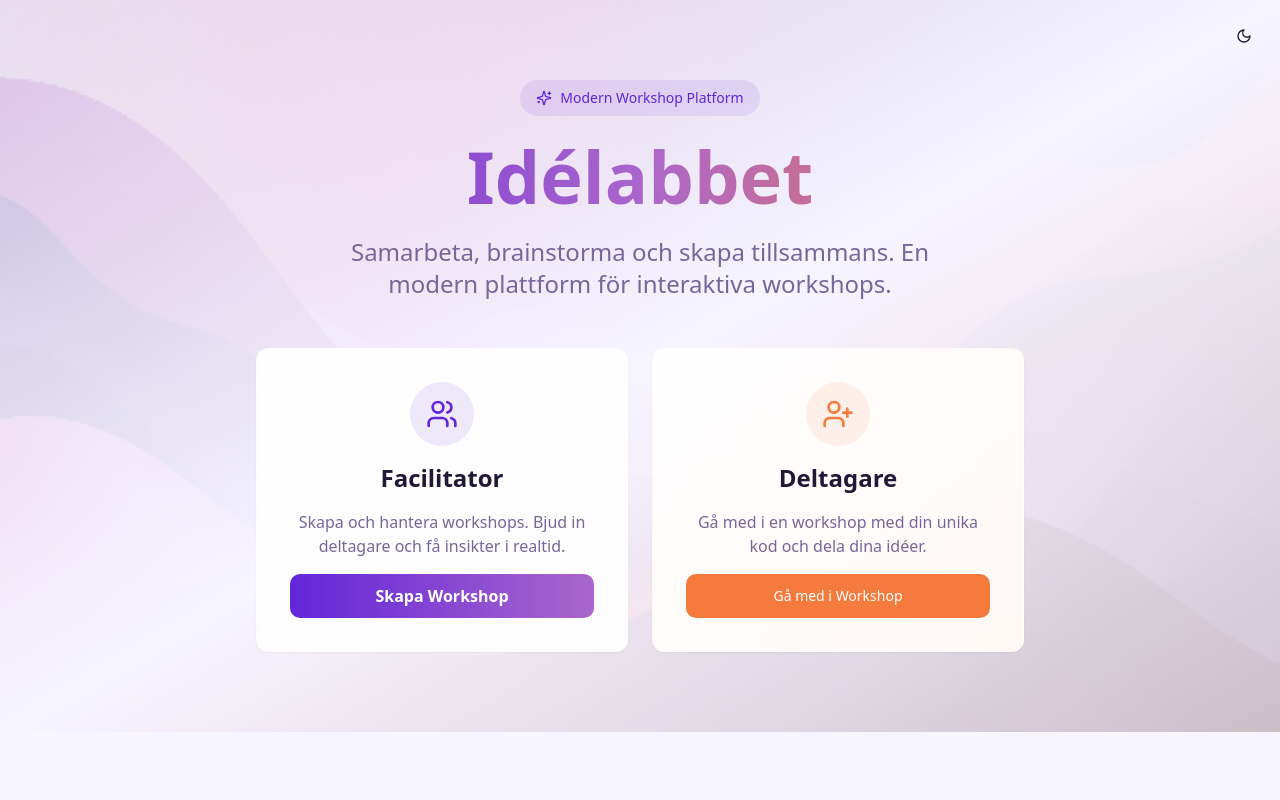
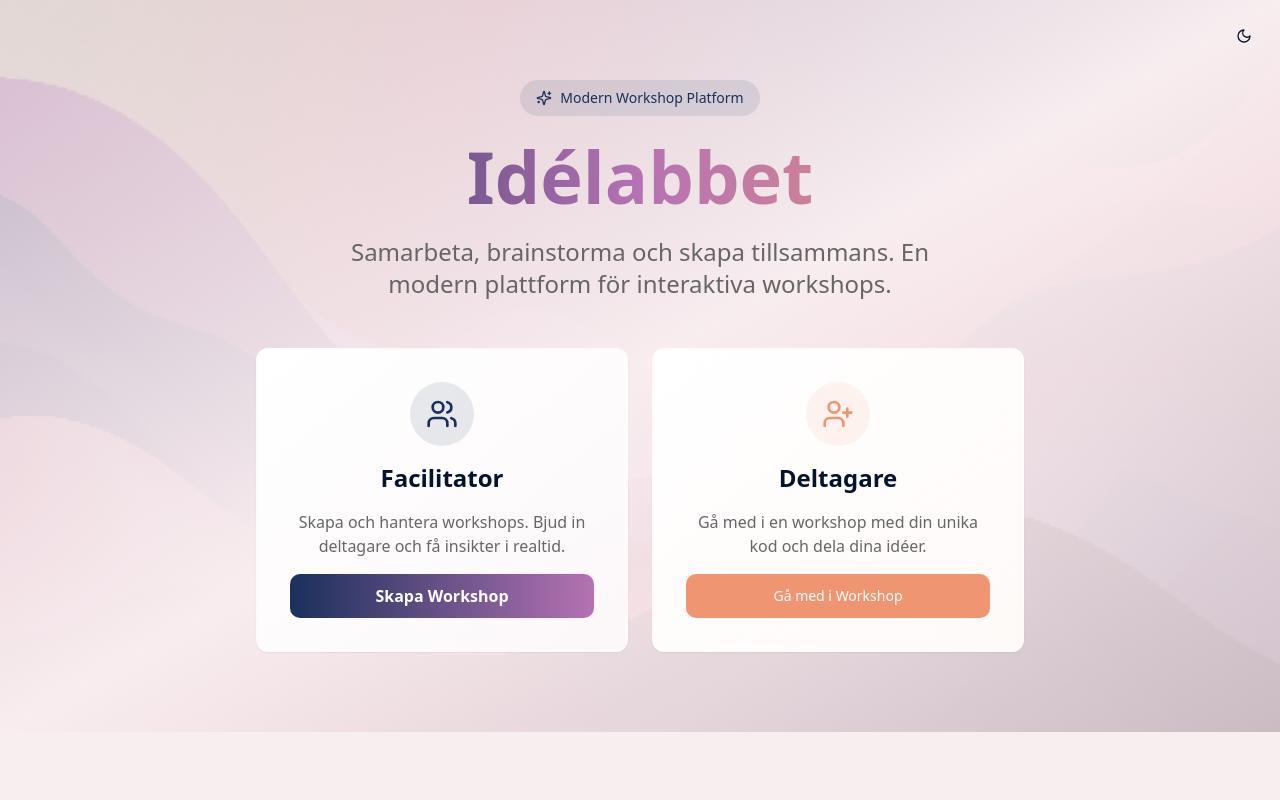
Before and after one commit to Criterio-inc/sparkboard-2, a React (Vite) app: page / in a window 1280 px wide. Shown: the top 800 px of the page. Built offline with nearby package versions, Linux system fonts and the light colour scheme; the HTML template or start-up script is replaced by a standard one.

Commit message:
Refactor: Update color palette

```diff
--- a/src/components/ControlPanel.tsx
+++ b/src/components/ControlPanel.tsx
@@ -32,7 +32,7 @@ export const ControlPanel = ({
   canGoNext,
 }: ControlPanelProps) => {
   return (
-    <Card className="bg-gradient-to-br from-card to-muted/20">
+    <Card className="shadow-[var(--shadow-card)]">
       <CardContent className="pt-4">
         <div className="grid grid-cols-2 md:grid-cols-3 gap-2">
           <Button
@@ -56,10 +56,10 @@ export const ControlPanel = ({
 
           <Button
             onClick={onNextBoard}
-            variant="secondary"
+            variant="default"
             size="sm"
             disabled={!canGoNext}
-            className="h-auto py-3 flex-col gap-1.5"
+            className="h-auto py-3 flex-col gap-1.5 bg-gradient-to-r from-[hsl(var(--accent))] to-[hsl(var(--secondary))] hover:shadow-[var(--shadow-accent)]"
           >
             <SkipForward className="w-4 h-4" />
             <span className="text-xs">Nästa Board</span>
@@ -67,9 +67,9 @@ export const ControlPanel = ({
 
           <Button
             onClick={onAIAnalysis}
-            variant="hero"
+            variant="accent"
             size="sm"
-            className="h-auto py-3 flex-col gap-1.5"
+            className="h-auto py-3 flex-col gap-1.5 bg-gradient-to-r from-[hsl(var(--primary))] to-[hsl(var(--primary-glow))] hover:shadow-[var(--shadow-button-hover)]"
           >
             <Sparkles className="w-4 h-4" />
             <span className="text-xs">AI-Analys</span>
--- a/src/components/ParticipantList.tsx
+++ b/src/components/ParticipantList.tsx
@@ -16,12 +16,11 @@ interface ParticipantListProps {
 }
 
 const participantColors = [
-  "bg-yellow-200",
-  "bg-pink-200",
-  "bg-blue-200",
-  "bg-green-200",
-  "bg-purple-200",
-  "bg-orange-200",
+  "bg-[hsl(var(--participant-1))]",
+  "bg-[hsl(var(--participant-2))]",
+  "bg-[hsl(var(--participant-3))]",
+  "bg-[hsl(var(--participant-4))]",
+  "bg-[hsl(var(--participant-5))]",
 ];
 
 export const ParticipantList = ({ participants, onDeleteParticipant }: ParticipantListProps) => {
@@ -53,7 +52,7 @@ export const ParticipantList = ({ participants, onDeleteParticipant }: Participa
                     participantColors[participant.colorIndex % participantColors.length]
                   }`}
                 >
-                  <User className="w-4 h-4 text-gray-700" />
+                  <User className="w-4 h-4 text-white" />
                 </div>
                 <div className="flex-1 min-w-0">
                   <p className="font-medium text-sm truncate">{participant.name}</p>
--- a/src/components/StickyNote.tsx
+++ b/src/components/StickyNote.tsx
@@ -12,12 +12,11 @@ interface StickyNoteProps {
 }
 
 const noteColors = [
-  "bg-yellow-200 border-yellow-300",
-  "bg-pink-200 border-pink-300",
-  "bg-blue-200 border-blue-300",
-  "bg-green-200 border-green-300",
-  "bg-purple-200 border-purple-300",
-  "bg-orange-200 border-orange-300",
+  "bg-[hsl(var(--note-1))] border-[hsl(var(--note-1))]",
+  "bg-[hsl(var(--note-2))] border-[hsl(var(--note-2))]",
+  "bg-[hsl(var(--note-3))] border-[hsl(var(--note-3))]",
+  "bg-[hsl(var(--note-4))] border-[hsl(var(--note-4))]",
+  "bg-[hsl(var(--note-5))] border-[hsl(var(--note-5))]",
 ];
 
 const rotations = [
@@ -42,18 +41,18 @@ export const StickyNote = ({
 
   return (
     <div
-      className={`relative p-4 rounded-sm shadow-md hover:shadow-xl transition-shadow duration-300 min-h-[140px] flex flex-col ${colorClass} ${rotationClass} animate-sticky-appear border-t-8`}
+      className={`relative p-4 rounded-sm shadow-[var(--shadow-card)] hover:shadow-[var(--shadow-button-hover)] transition-all duration-300 min-h-[140px] flex flex-col ${colorClass} ${rotationClass} animate-sticky-appear border-t-8`}
       style={{
         "--rotation": rotationClass.match(/\[(.*?)\]/)?.[1] || "0deg",
       } as React.CSSProperties}
     >
       <div className="flex-1 mb-3">
-        <p className="text-sm text-gray-800 break-words whitespace-pre-wrap">
+        <p className="text-sm text-foreground break-words whitespace-pre-wrap">
           {content}
         </p>
       </div>
 
-      <div className="flex items-center justify-end text-xs text-gray-600 pt-2 border-t border-gray-400/30">
+      <div className="flex items-center justify-end text-xs text-muted-foreground pt-2 border-t border-muted">
         <div className="flex items-center gap-2">
           <span className="opacity-75">{timestamp}</span>
           {isOwn && onDelete && (
@@ -61,7 +60,7 @@ export const StickyNote = ({
               variant="ghost"
               size="icon"
               onClick={onDelete}
-              className="h-6 w-6 hover:bg-red-500/20 hover:text-red-700"
+              className="h-6 w-6 hover:bg-destructive/20 hover:text-destructive"
             >
               <Trash2 className="w-3 h-3" />
             </Button>
--- a/src/index.css
+++ b/src/index.css
@@ -8,87 +8,119 @@ All colors MUST be HSL.
 
 @layer base {
   :root {
-    --background: 250 100% 98%;
-    --foreground: 260 40% 15%;
+    /* Backgrounds - ljusa, eleganta toner */
+    --background: 347 44% 95%;  /* Ljus rosa/beige bakgrund */
+    --foreground: 220 82% 10%;  /* Mörkblå navy för text */
 
-    --card: 0 0% 100%;
-    --card-foreground: 260 40% 15%;
+    --card: 0 0% 100%;  /* Vit för cards */
+    --card-foreground: 220 82% 10%;
 
     --popover: 0 0% 100%;
-    --popover-foreground: 260 40% 15%;
+    --popover-foreground: 220 82% 10%;
 
-    --primary: 260 70% 50%;
+    /* Primary - Medium blå med gradient till djup lila */
+    --primary: 220 56% 23%;  /* Medium blå #19305C */
     --primary-foreground: 0 0% 100%;
-    --primary-glow: 260 80% 65%;
+    --primary-glow: 250 25% 31%;  /* Djup lila för glow #413B61 */
 
-    --secondary: 280 50% 60%;
+    /* Secondary - Mjuk lila */
+    --secondary: 302 31% 58%;  /* Mjuk lila #AE7DAC */
     --secondary-foreground: 0 0% 100%;
 
-    --accent: 20 90% 60%;
+    /* Accent - Persika/coral för CTA */
+    --accent: 17 80% 69%;  /* Persika #F1916D */
     --accent-foreground: 0 0% 100%;
-    --accent-glow: 20 100% 70%;
+    --accent-glow: 17 90% 75%;
 
-    --muted: 250 30% 95%;
-    --muted-foreground: 260 20% 50%;
+    /* Muted - ljusa neutrala toner */
+    --muted: 347 44% 90%;  /* Ljus rosa/beige */
+    --muted-foreground: 0 0% 40%;  /* Mörkgrå för secondary text */
 
     --destructive: 0 84.2% 60.2%;
     --destructive-foreground: 0 0% 100%;
 
-    --border: 250 30% 90%;
-    --input: 250 30% 90%;
-    --ring: 260 70% 50%;
+    --border: 347 30% 85%;
+    --input: 347 30% 90%;
+    --ring: 220 56% 23%;
 
     --radius: 0.75rem;
 
-    --gradient-hero: linear-gradient(135deg, hsl(260 70% 50%), hsl(280 60% 55%));
-    --gradient-card: linear-gradient(145deg, hsl(0 0% 100%), hsl(250 50% 98%));
-    --shadow-glow: 0 8px 32px hsl(260 70% 50% / 0.15);
-    --shadow-accent: 0 8px 32px hsl(20 90% 60% / 0.2);
+    /* Gradients - moderna gradient combinations */
+    --gradient-hero: linear-gradient(135deg, hsl(220 56% 23%), hsl(250 25% 31%), hsl(302 31% 58%));
+    --gradient-primary: linear-gradient(135deg, hsl(220 56% 23%), hsl(250 25% 31%));
+    --gradient-cta: linear-gradient(135deg, hsl(17 80% 69%), hsl(302 31% 58%));
+    --gradient-card: linear-gradient(145deg, hsl(0 0% 100%), hsl(347 44% 98%));
+    --gradient-subtle-bg: linear-gradient(180deg, hsl(0 0% 98%), hsl(347 44% 95%));
+
+    /* Shadows med nya färger */
+    --shadow-glow: 0 8px 32px hsl(250 25% 31% / 0.3);
+    --shadow-accent: 0 8px 32px hsl(17 80% 69% / 0.25);
+    --shadow-card: 0 2px 8px hsl(220 82% 10% / 0.08);
+    --shadow-button-hover: 0 4px 12px hsl(250 25% 31% / 0.3);
     --transition-smooth: all 0.3s cubic-bezier(0.4, 0, 0.2, 1);
 
-    /* Board colors */
-    --board-1: 260 70% 60%;
-    --board-2: 200 80% 55%;
-    --board-3: 160 70% 50%;
-    --board-4: 30 90% 60%;
-    --board-5: 330 75% 60%;
+    /* Board colors - modernare palett */
+    --board-1: 250 25% 31%;  /* Djup lila */
+    --board-2: 220 56% 23%;  /* Medium blå */
+    --board-3: 302 31% 58%;  /* Mjuk lila */
+    --board-4: 17 80% 69%;   /* Persika */
+    --board-5: 347 44% 75%;  /* Rosa */
+
+    /* Sticky note colors - pastellversioner */
+    --note-1: 347 44% 90%;  /* Ljus rosa #F3DADF */
+    --note-2: 267 35% 82%;  /* Ljus lila #D4C5E2 */
+    --note-3: 25 100% 87%;  /* Ljus persika #FFD9C0 */
+    --note-4: 214 42% 84%;  /* Ljus blå #C8D5E8 */
+    --note-5: 277 33% 88%;  /* Ljus lavendel #E8DCED */
+
+    /* Participant colors - roterande färger */
+    --participant-1: 17 80% 69%;   /* Persika */
+    --participant-2: 302 31% 58%;  /* Mjuk lila */
+    --participant-3: 250 25% 31%;  /* Djup lila */
+    --participant-4: 220 56% 23%;  /* Medium blå */
+    --participant-5: 347 60% 70%;  /* Rosa */
   }
 
   .dark {
-    --background: 260 50% 8%;
-    --foreground: 250 30% 95%;
+    --background: 220 82% 8%;   /* Mörkblå navy background */
+    --foreground: 347 44% 95%;  /* Ljus text */
 
-    --card: 260 40% 12%;
-    --card-foreground: 250 30% 95%;
+    --card: 220 60% 12%;
+    --card-foreground: 347 44% 95%;
 
-    --popover: 260 40% 12%;
-    --popover-foreground: 250 30% 95%;
+    --popover: 220 60% 12%;
+    --popover-foreground: 347 44% 95%;
 
-    --primary: 260 70% 55%;
+    --primary: 220 56% 30%;
     --primary-foreground: 0 0% 100%;
-    --primary-glow: 260 80% 70%;
+    --primary-glow: 250 25% 40%;
 
-    --secondary: 280 50% 50%;
+    --secondary: 302 31% 55%;
     --secondary-foreground: 0 0% 100%;
 
-    --accent: 20 85% 65%;
+    --accent: 17 80% 65%;
     --accent-foreground: 0 0% 100%;
-    --accent-glow: 20 95% 75%;
+    --accent-glow: 17 90% 70%;
 
-    --muted: 260 30% 18%;
-    --muted-foreground: 250 20% 65%;
+    --muted: 220 40% 18%;
+    --muted-foreground: 347 20% 70%;
 
     --destructive: 0 62.8% 50%;
     --destructive-foreground: 0 0% 100%;
 
-    --border: 260 30% 20%;
-    --input: 260 30% 20%;
-    --ring: 260 70% 55%;
+    --border: 220 40% 20%;
+    --input: 220 40% 20%;
+    --ring: 220 56% 30%;
 
-    --gradient-hero: linear-gradient(135deg, hsl(260 70% 45%), hsl(280 60% 50%));
-    --gradient-card: linear-gradient(145deg, hsl(260 40% 12%), hsl(260 35% 15%));
-    --shadow-glow: 0 8px 32px hsl(260 70% 50% / 0.3);
-    --shadow-accent: 0 8px 32px hsl(20 85% 65% / 0.25);
+    --gradient-hero: linear-gradient(135deg, hsl(220 56% 20%), hsl(250 25% 25%), hsl(302 31% 45%));
+    --gradient-primary: linear-gradient(135deg, hsl(220 56% 20%), hsl(250 25% 25%));
+    --gradient-cta: linear-gradient(135deg, hsl(17 80% 60%), hsl(302 31% 50%));
+    --gradient-card: linear-gradient(145deg, hsl(220 60% 12%), hsl(220 50% 15%));
+    --gradient-subtle-bg: linear-gradient(180deg, hsl(220 60% 10%), hsl(220 70% 8%));
+    --shadow-glow: 0 8px 32px hsl(250 25% 31% / 0.5);
+    --shadow-accent: 0 8px 32px hsl(17 80% 69% / 0.35);
+    --shadow-card: 0 2px 8px hsl(220 82% 10% / 0.3);
+    --shadow-button-hover: 0 4px 12px hsl(250 25% 31% / 0.5);
   }
 }
 
```
